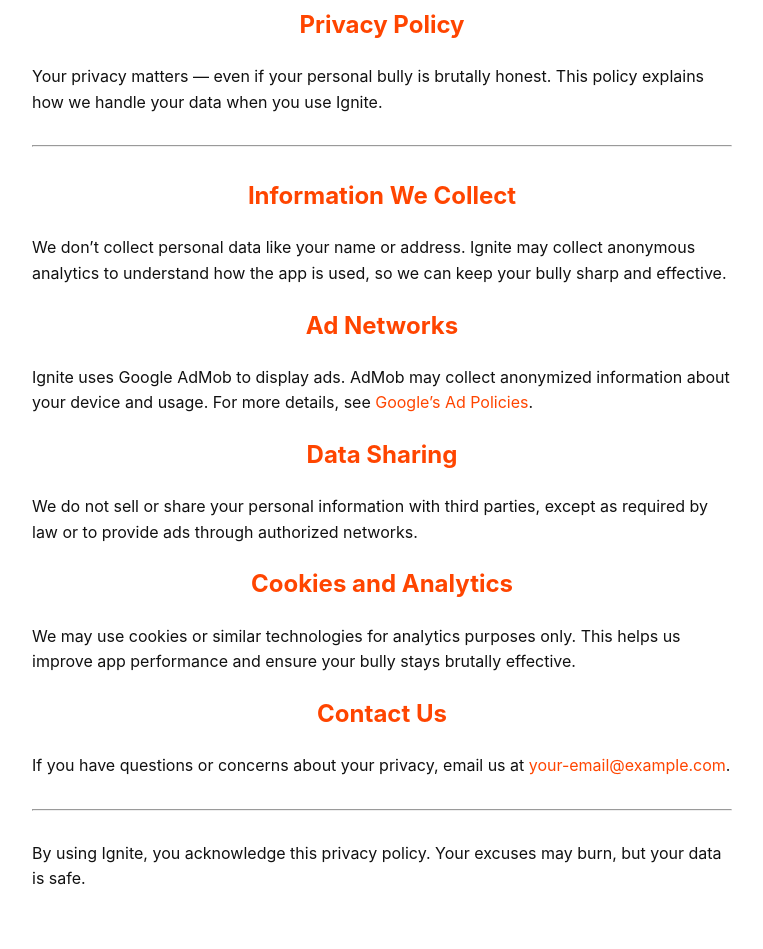
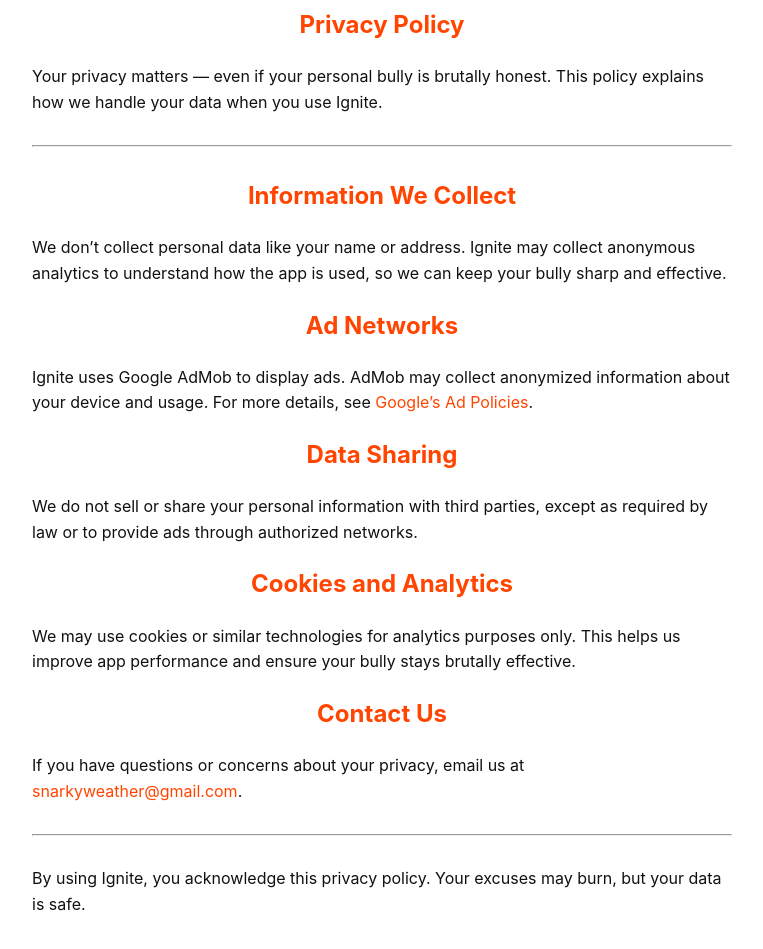
Before and after one commit to TheDevilsDoctor/Ignite, a plain HTML site: page privacy-policy.html in a window 1280 px wide. Shown: the part 107-1056 px from the top of the page, without its empty margins (258-1021 px from the left). Drawn offline with Linux system fonts and the light colour scheme.

Commit message:
Update contact email in privacy policy

```diff
--- a/privacy-policy.html
+++ b/privacy-policy.html
@@ -50,7 +50,7 @@
     <p>We may use cookies or similar technologies for analytics purposes only. This helps us improve app performance and ensure your bully stays brutally effective.</p>
 
     <h2>Contact Us</h2>
-    <p>If you have questions or concerns about your privacy, email us at <a href="mailto:snarkyweather@gmail.com">your-email@example.com</a>.</p>
+    <p>If you have questions or concerns about your privacy, email us at <a href="mailto:snarkyweather@gmail.com">snarkyweather@gmail.com</a>.</p>
 
     <hr>
 
```
